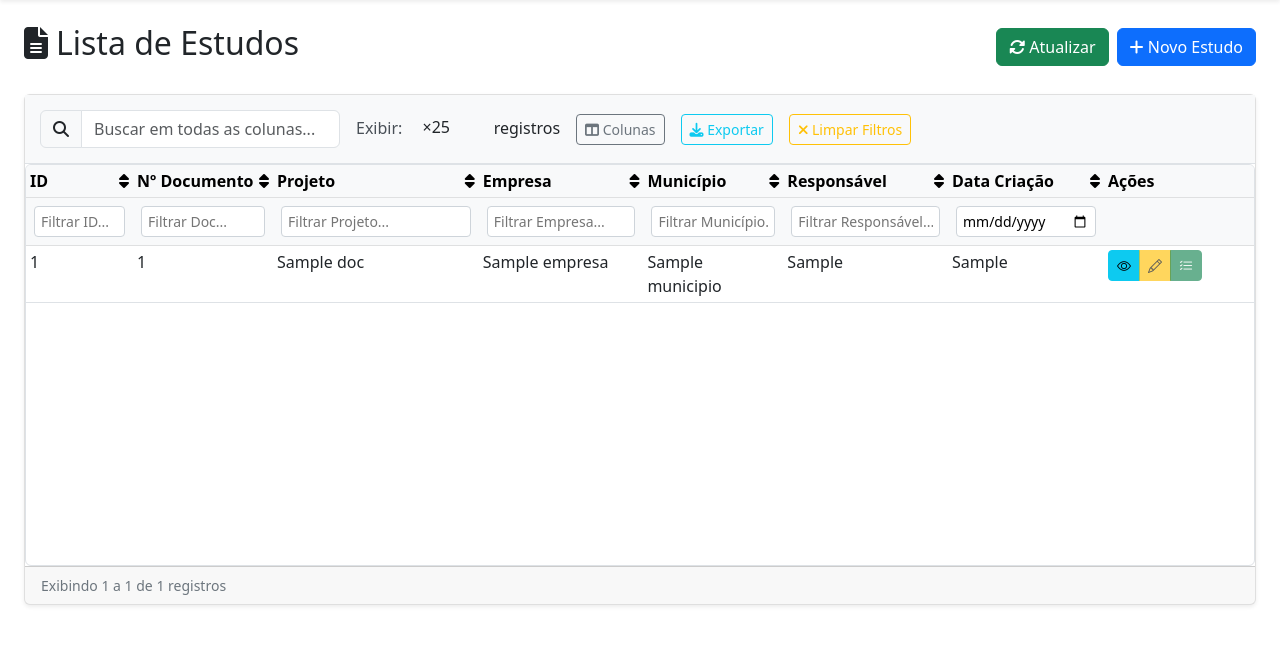
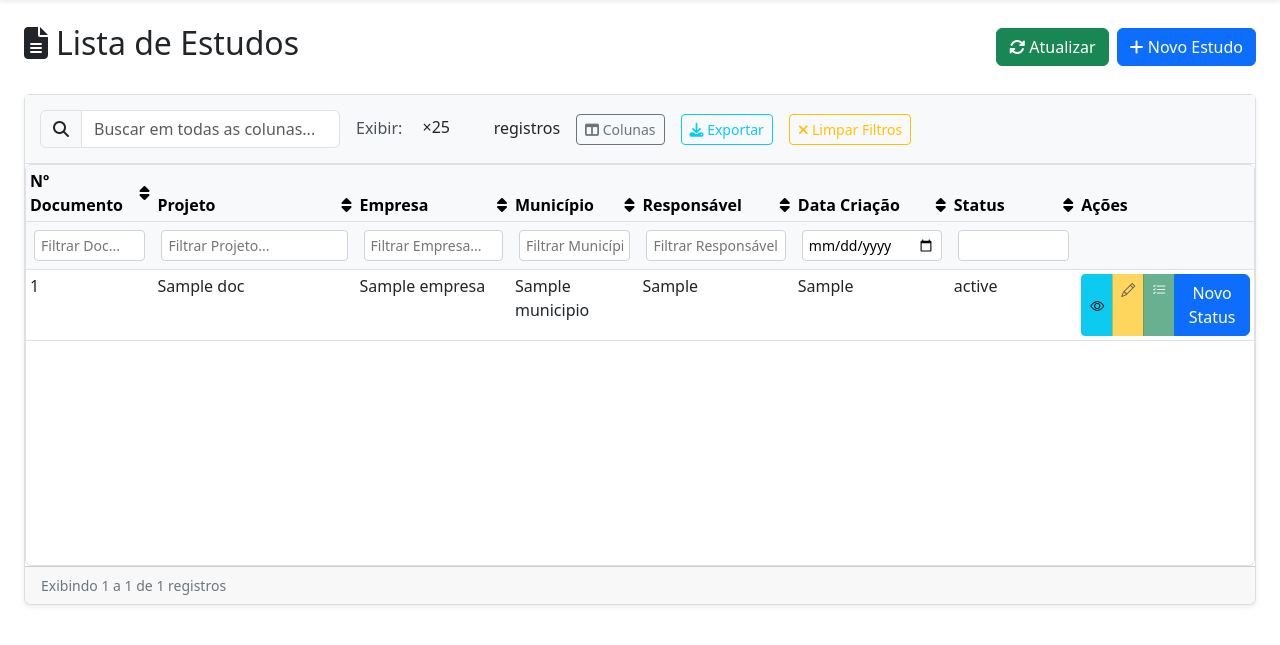
Before and after one commit to EDP-DDPE/GCIWeb, a Flask app: template app/listar/templates/listar/listar.html in a window 1280 px wide. Shown: the part 56-701 px from the top of the page. Run offline with Flask 3, Linux system fonts and the light colour scheme; the template is opened without the code that fills it: most values are stand-ins (such as "Sample title", 1, 10 or a date in 2020); parts of the project's set-up code (start-up, migrations or seed data) failed here and were passed over; some libraries are stand-ins or nearby versions.

Commit message:
Adicionado funcionalidade do Status

```diff
--- a/app/listar/static/js/listar_estudos.js
+++ b/app/listar/static/js/listar_estudos.js
@@ -6,6 +6,7 @@
     let sortColumn = '';
     let sortDirection = 'asc';
     let columnFilters = {};
+    let idEstudo = null;
 
     // Inicialização
     $(document).ready(function() {
@@ -13,6 +14,7 @@
         setupEventListeners();
         setupColumnResizing();
         initializeTooltips();
+        status_event_listeners();
     });
 
     // Inicializar dados
@@ -28,7 +30,8 @@
                 municipio: cells.eq(4).text().trim(),
                 eng_responsavel: cells.eq(5).text().trim(),
                 data_registro: cells.eq(6).text().trim(),
-                acoes: cells.eq(7).html(),
+                status: cells.eq(7).text().trim(),
+                acoes: cells.eq(8).html(),
                 element: this
             };
         }).get();
@@ -191,6 +194,7 @@
                     <td data-column="municipio">${item.municipio}</td>
                     <td data-column="eng_responsavel">${item.eng_responsavel}</td>
                     <td data-column="data_registro">${item.data_registro}</td>
+                    <td data-column="status">${item.status}</td>
                     <td data-column="acoes">${item.acoes}</td>
                 `);
                 $tbody.append(row);
@@ -711,45 +715,62 @@
         }
     }
 
-    <!--// Adicionar funcionalidade de impressão-->
-    <!--function printTable() {-->
-    <!--    const printWindow = window.open('', '_blank');-->
-    <!--    const $tableClone = $('#estudosTable').clone();-->
-    <!--    -->
-    <!--    // Remover colunas de ações para impressão-->
-    <!--    $tableClone.find('[data-column="acoes"]').remove();-->
-    <!--    -->
-    <!--    printWindow.document.write(`-->
-    <!--        <html>-->
-    <!--        <head>-->
-    <!--            <title>Lista de Estudos</title>-->
-    <!--            <link href="https://cdn.jsdelivr.net/npm/bootstrap@5.1.3/dist/css/bootstrap.min.css" rel="stylesheet">-->
-    <!--            <style>-->
-    <!--                body { font-size: 12px; }-->
-    <!--                table { font-size: 10px; }-->
-    <!--                @media print { .no-print { display: none; } }-->
-    <!--            </style>-->
-    <!--        </head>-->
-    <!--        <body>-->
-    <!--            <h3 class="text-center mb-4">Lista de Estudos</h3>-->
-    <!--            <div class="table-responsive">-->
-    <!--                ${$tableClone[0].outerHTML}-->
-    <!--            </div>-->
-    <!--            <script>window.print();</script>-->
-    <!--        </body>-->
-    <!--        </html>-->
-    <!--    `);-->
-    <!--    printWindow.document.close();-->
-    <!--}-->
 
-<!--    // Adicionar botão de impressão à interface-->
-<!--    $(document).ready(function() {-->
-<!--        loadTableSettings();-->
+  // Código do modal Status
+  // Quando abrir o modal
 
-<!--        const $printButton = $('<button>')-->
-<!--            .addClass('btn btn-outline-secondary btn-sm')-->
-<!--            .html('<i class="fas fa-print"></i> Imprimir')-->
-<!--            .on('click', printTable);-->
+  function status_event_listeners() {
+    $('#statusModal').on('show.bs.modal', function (event) {
+        let button = $(event.relatedTarget);
+        idEstudo = button.data('id-estudo');
+        console.log(idEstudo)
+        $('#status_id_estudo').val(idEstudo);
 
-<!--        $('.table-header-controls .d-flex').append($printButton);-->
-<!--    });-->
+        carregarHistorico(idEstudo);
+    });
+
+    $(document).on('click', '.btn-editar', function () {
+        let status = $(this).data('status');
+        $('#status_id_status').val(status.id_status);
+        $('#id_status_tipo').val(status.id_status_tipo);
+        $('#observacao').val(status.observacao);
+    });
+
+      // Submeter form (novo ou edição)
+    $('#statusForm').submit(function (e) {
+        e.preventDefault();
+
+        let formData = $(this).serialize();
+
+        $.post(`/estudos/${idEstudo}/status/save`, formData, function (res) {
+          carregarHistorico(idEstudo);
+          $('#statusForm')[0].reset();
+          $('#status_id_status').val('');
+        });
+    });
+  }
+
+  // Função para carregar o histórico via AJAX
+  function carregarHistorico(idEstudo) {
+    console.log('teste')
+    $.get('/estudos/${idEstudo}/status', function (data) {
+      let tbody = $('#status-historico-body');
+      tbody.empty();
+
+      data.forEach(status => {
+        tbody.append(`
+          <tr>
+            <td>${status.data}</td>
+            <td>${status.status_tipo}</td>
+            <td>${status.observacao || ''}</td>
+            <td>${status.criado_por}</td>
+            <td>
+              <button class="btn btn-sm btn-warning btn-editar" data-status='${JSON.stringify(status)}'>Editar</button>
+            </td>
+          </tr>
+        `);
+      });
+    });
+  }
+
+  // Editar status
--- a/app/listar/templates/listar/listar.html
+++ b/app/listar/templates/listar/listar.html
@@ -49,8 +49,8 @@
                     <div id="columnDropdown" class="column-dropdown">
                         <h6 class="mb-2">Selecionar Colunas</h6>
                             <div class="form-check">
-                            <input class="form-check-input column-toggle" type="checkbox" value="id" id="col-id" checked>
-                            <label class="form-check-label" for="col-id">ID</label>
+                                <input class="form-check-input column-toggle" type="checkbox" value="id" id="col-id">
+                                <label class="form -check-label" for="col-id">ID</label>
                             </div>
                             <div class="form-check">
                                 <input class="form-check-input column-toggle" type="checkbox" value="num_doc" id="col-num_doc" checked>
@@ -77,9 +77,14 @@
                                 <label class="form-check-label" for="col-data_registro">Data Criação</label>
                             </div>
                             <div class="form-check">
+                                <input class="form-check-input column-toggle" type="checkbox" value="status" id="col-status" checked>
+                                <label class="form-check-label" for="col-status">Status</label>
+                            </div>
+                            <div class="form-check">
                                 <input class="form-check-input column-toggle" type="checkbox" value="acoes" id="col-acoes" checked>
                                 <label class="form-check-label" for="col-acoes">Ações</label>
                             </div>
+
                         <hr>
                         <button class="btn btn-sm btn-outline-primary me-2" onclick="selectAllColumns()">Todas</button>
                         <button class="btn btn-sm btn-outline-secondary" onclick="deselectAllColumns()">Nenhuma</button>
@@ -179,6 +184,15 @@
                                     </div>
                                 </div>
                             </th>
+                            <th class="resizable-header" data-column="status" style="min-width: 120px;">
+                                <div class="d-flex align-items-center justify-content-between">
+                                    <span>Status</span>
+                                    <div class="d-flex align-items-center">
+                                        <i class="fas fa-sort sort-icon" data-sort="status" style="cursor: pointer; margin-left: 5px;"></i>
+                                        <div class="resize-handle"></div>
+                                    </div>
+                                </div>
+                            </th>
                             <th class="resizable-header" data-column="acoes" style="min-width: 150px;">
                                 <div class="d-flex align-items-center justify-content-between">
                                     <span>Ações</span>
@@ -209,6 +223,9 @@
                             <th data-column="data_registro">
                                 <input type="date" class="filter-input" data-filter="data_registro">
                             </th>
+                            <th data-column="status">
+                                <input type="text" class="filter-input" data-filter="status">
+                            </th>
                             <th data-column="acoes">
                                 <!-- Sem filtro para ações -->
                             </th>
@@ -224,6 +241,7 @@
                             <td data-column="municipio">{{ doc.municipio }}</td>
                             <td data-column="eng_responsavel">{{ doc.eng_responsavel }}</td>
                             <td data-column="data_registro">{{ doc.data_registro }}</td>
+                            <td data-column="status">{{ doc.status }}</td>
                             <td data-column="acoes">
                                 <div class="btn-group" role="group">
                                     <button class="btn btn-sm btn-info"
@@ -246,6 +264,13 @@
                                        title="Gerenciar alternativas">
                                         <i class="bi bi-list-check"></i>
                                     </a>
+
+                                    <button type="button" class="btn btn-primary btn-status" data-bs-toggle="modal"
+                                            data-bs-target="#statusModal" data-id-estudo="{{ doc.id }}">
+                                      Novo Status
+                                    </button>
+
+
                                 </div>
                             </td>
                         </tr>
@@ -268,6 +293,63 @@
                         <!-- Paginação será gerada via JavaScript -->
                     </ul>
                 </nav>
+            </div>
+        </div>
+    </div>
+</div>
+
+<!-- Modal para Status -->
+<div class="modal fade" id="statusModal" tabindex="-1" aria-labelledby="statusModalLabel" aria-hidden="true">
+  <div class="modal-dialog modal-xl">
+    <div class="modal-content">
+      <div class="modal-header">
+        <h5 class="modal-title" id="statusModalLabel">Histórico de Status</h5>
+        <button type="button" class="btn-close" data-bs-dismiss="modal"></button>
+      </div>
+      <div class="modal-body">
+
+        <!-- Histórico de status -->
+        <div id="status-historico" class="mb-3">
+          <table class="table table-sm table-bordered">
+            <thead>
+              <tr>
+                <th>Data</th>
+                <th>Status</th>
+                <th>Observação</th>
+                <th>Criado por</th>
+                <th>Ações</th>
+              </tr>
+            </thead>
+            <tbody id="status-historico-body">
+              <!-- preenchido via JS -->
+            </tbody>
+          </table>
+        </div>
+
+        <hr>
+
+        <!-- Form adicionar/editar -->
+        <form id="statusForm">
+          <input type="hidden" name="id_estudo" id="status_id_estudo">
+          <input type="hidden" name="id_status" id="status_id_status">
+
+          <div class="mb-3">
+            <label for="id_status_tipo" class="form-label">Tipo de Status</label>
+            <select class="form-select" name="id_status_tipo" id="id_status_tipo" required>
+              {% for tipo in status_tipos %}
+                <option value="{{ tipo.id_status_tipo }}">{{ tipo.status }}</option>
+              {% endfor %}
+            </select>
+          </div>
+
+          <div class="mb-3">
+            <label for="observacao" class="form-label">Observação</label>
+            <textarea class="form-control" name="observacao" id="observacao"></textarea>
+          </div>
+
+          <button type="submit" class="btn btn-success">Salvar</button>
+        </form>
+
       </div>
     </div>
   </div>
--- a/app/main/__init__.py
+++ b/app/main/__init__.py
@@ -81,6 +81,7 @@ def create_app(test_config=None):
     from app.user.routes import user_bp
     from app.municipios.routes import municipio_bp
     from app.alternativa.routes import alternativa_bp
+    from app.status.routes import status_bp
 
     app.register_blueprint(create_auth_blueprint(redirect_path="/callback"), url_prefix="/auth")
     # REDIRECT_URI deve ser http://localhost:5000/auth/callback
@@ -93,6 +94,7 @@ def create_app(test_config=None):
     app.register_blueprint(user_bp)
     app.register_blueprint(municipio_bp)
     app.register_blueprint(alternativa_bp)
+    app.register_blueprint(status_bp)
 
     # with app.app_context():
     #     print("\n[DEBUG] Rotas registradas:")
```
Also changed, not shown: app/models.py (+18 -10 lines), app/status/routes.py (added, +57 -0 lines). Lines whose indentation alone changed are shown as unchanged.
